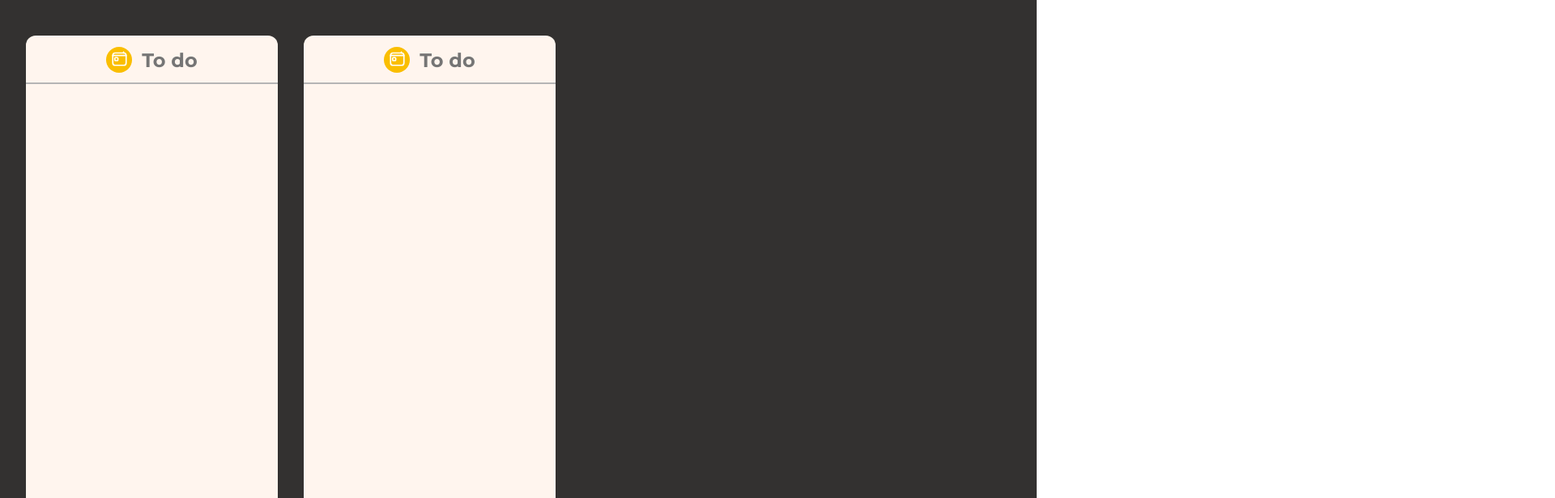
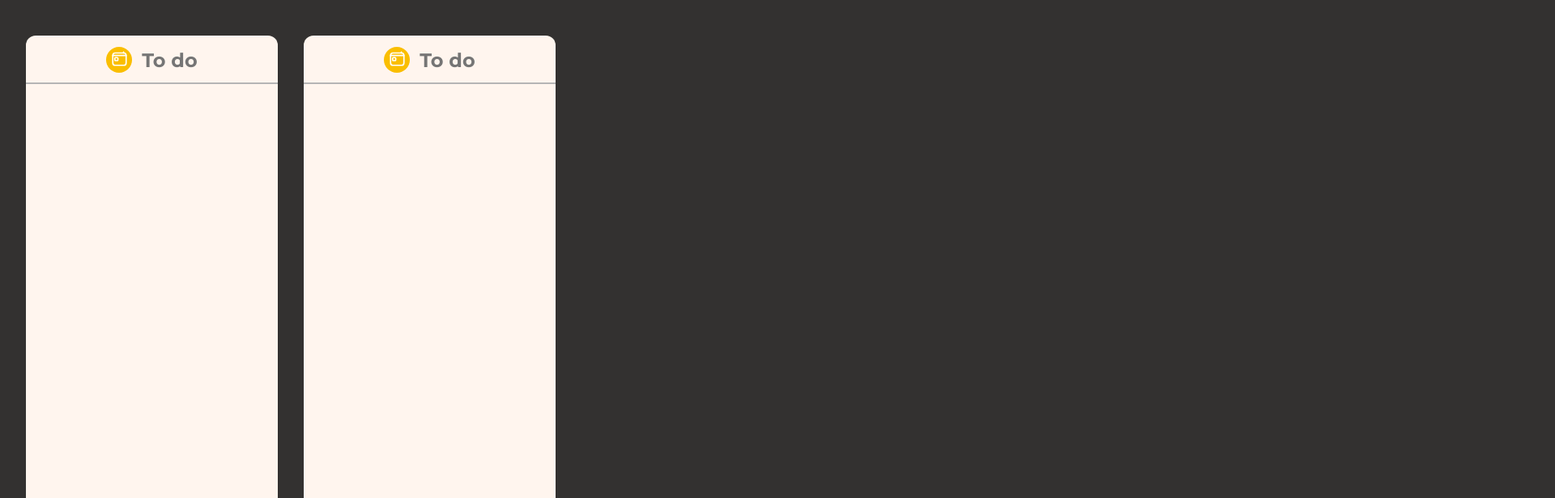
Before and after one commit to Ryanghai/vue-cli-todo, a Vue app: page /all in a window 1280 px wide. Shown: the top 616 px of the page at 81% size, 1920 px wide, since content can reach past the window. Built offline with nearby package versions, Linux system fonts and the light colour scheme.

Commit message:
横並びになるように

```diff
--- a/src/views/All.vue
+++ b/src/views/All.vue
@@ -104,12 +104,14 @@ export default {
 .all-task-container {
   background-color: #333130;
   height: 100vh;
+  width: 400%;
 }
 
 .tasks {
   display: flex;
   padding-top: 44px;
   overflow: scroll;
+  width: 400%;
 }
 
 .task {
@@ -150,7 +152,7 @@ export default {
 
 .add-task-container {
   background-color: #FFF5EE;
-  position: fixed;
+  position: absolute;
   bottom: 0;
   height: 80px;
   width: 311px;
```
